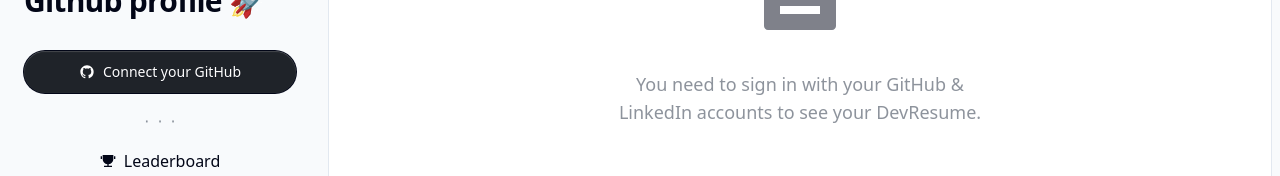
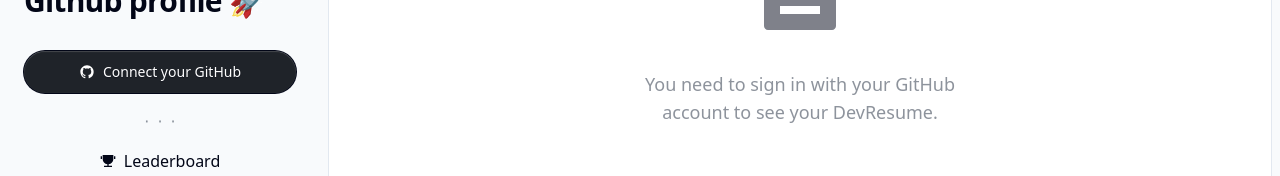
Before and after one commit to sajadevo/devresume, a Next.js app: page / in a window 1280 px wide. Shown: the part 366-542 px from the top of the page. Built offline with nearby package versions, Linux system fonts and the light colour scheme; no server answers; what @bprogress/next would draw is missing.

Commit message:
fix typo in the text

```diff
--- a/app/page.tsx
+++ b/app/page.tsx
@@ -16,8 +16,7 @@ export default async function Page() {
         <div className="opacity-50">
           <RiArticleFill className="size-24 text-black mx-auto" />
           <p className="text-foreground text-base md:text-lg max-w-md mx-auto text-center mt-8 text-balance">
-            You need to sign in with your GitHub & LinkedIn accounts to see your
-            DevResume.
+            You need to sign in with your GitHub account to see your DevResume.
           </p>
         </div>
       </div>
```
